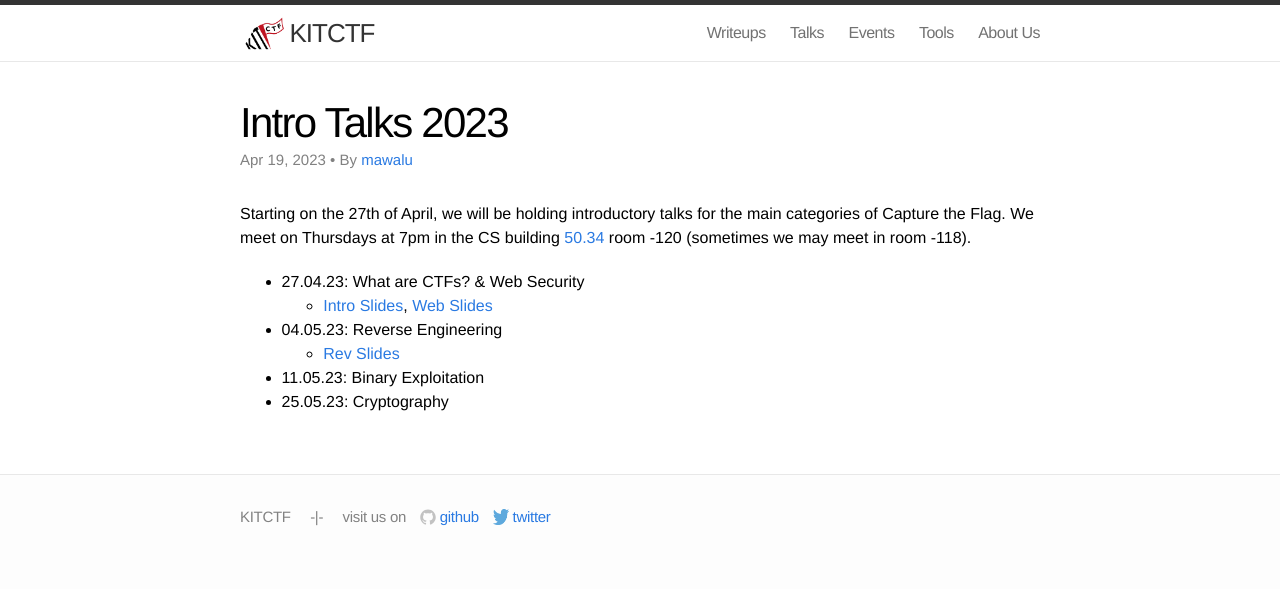
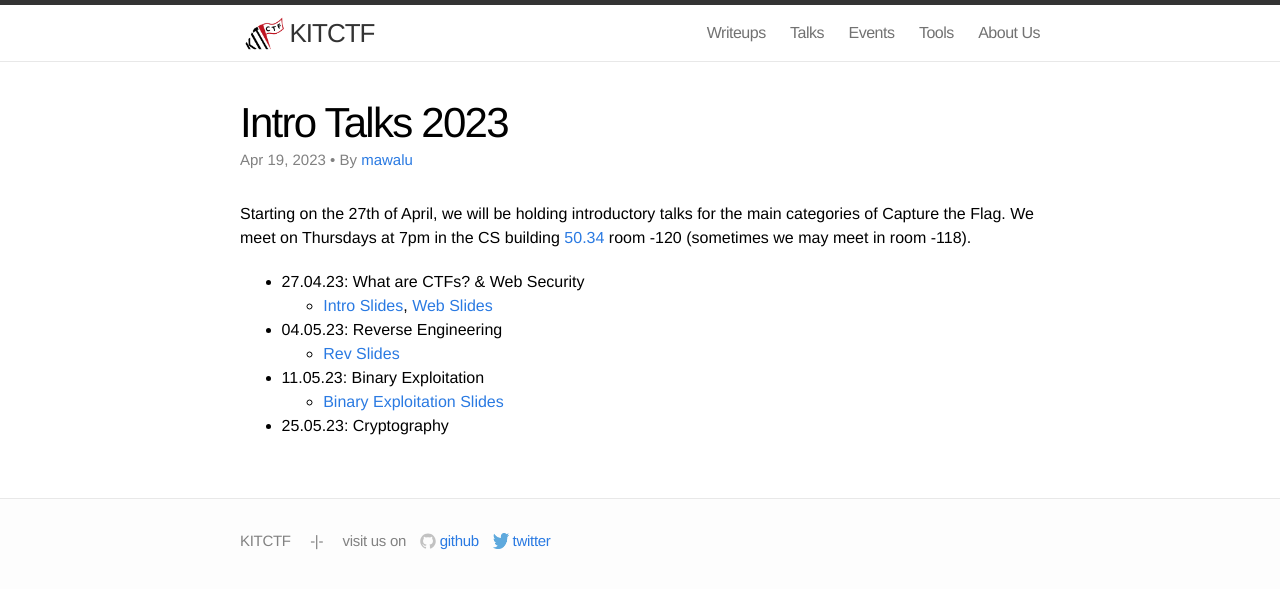
Before and after one commit to kitctf/www, a Jekyll site: the page built from _posts/2023-04-19-into.md, in a window 1280 px wide. Shown: the top 589 px of the page. Built offline with Jekyll 4.4.1, drawn with Linux system fonts in a browser that asks for light colours.

Commit message:
Add binary exploitation slides (#39)

```diff
--- a/_posts/2023-04-19-into.md
+++ b/_posts/2023-04-19-into.md
@@ -14,4 +14,5 @@ We meet on Thursdays at 7pm in the CS building [50.34](https://www.kit.edu/campu
  * 04.05.23: Reverse Engineering
     * [Rev Slides](https://wachter-space.de/revintro_talk/)
  * 11.05.23: Binary Exploitation
+    * [Binary Exploitation Slides](/talks/2023-05-11-binexploitintro/slides.pdf)
  * 25.05.23: Cryptography
```
Also changed, not shown: 1 other file.
